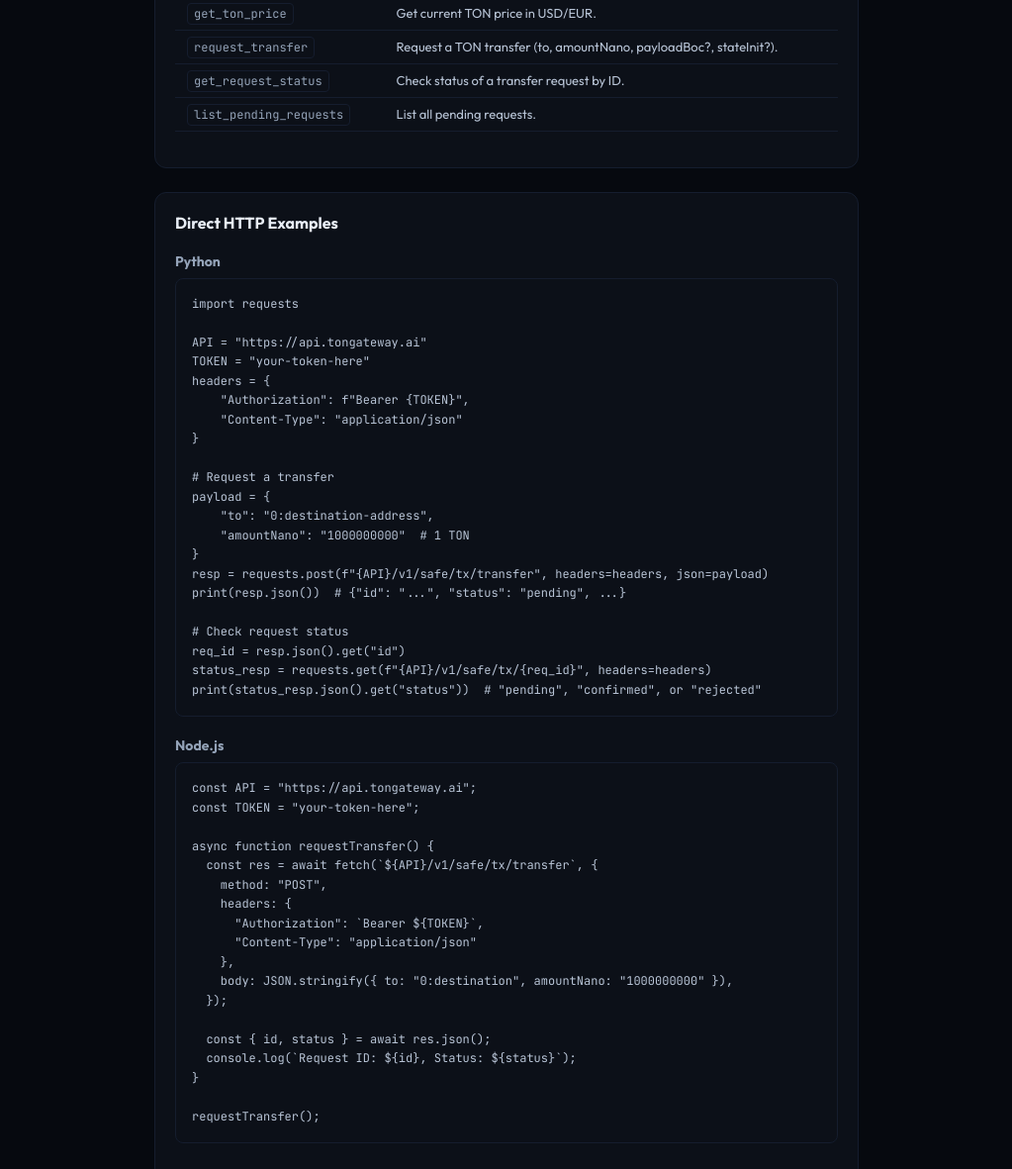
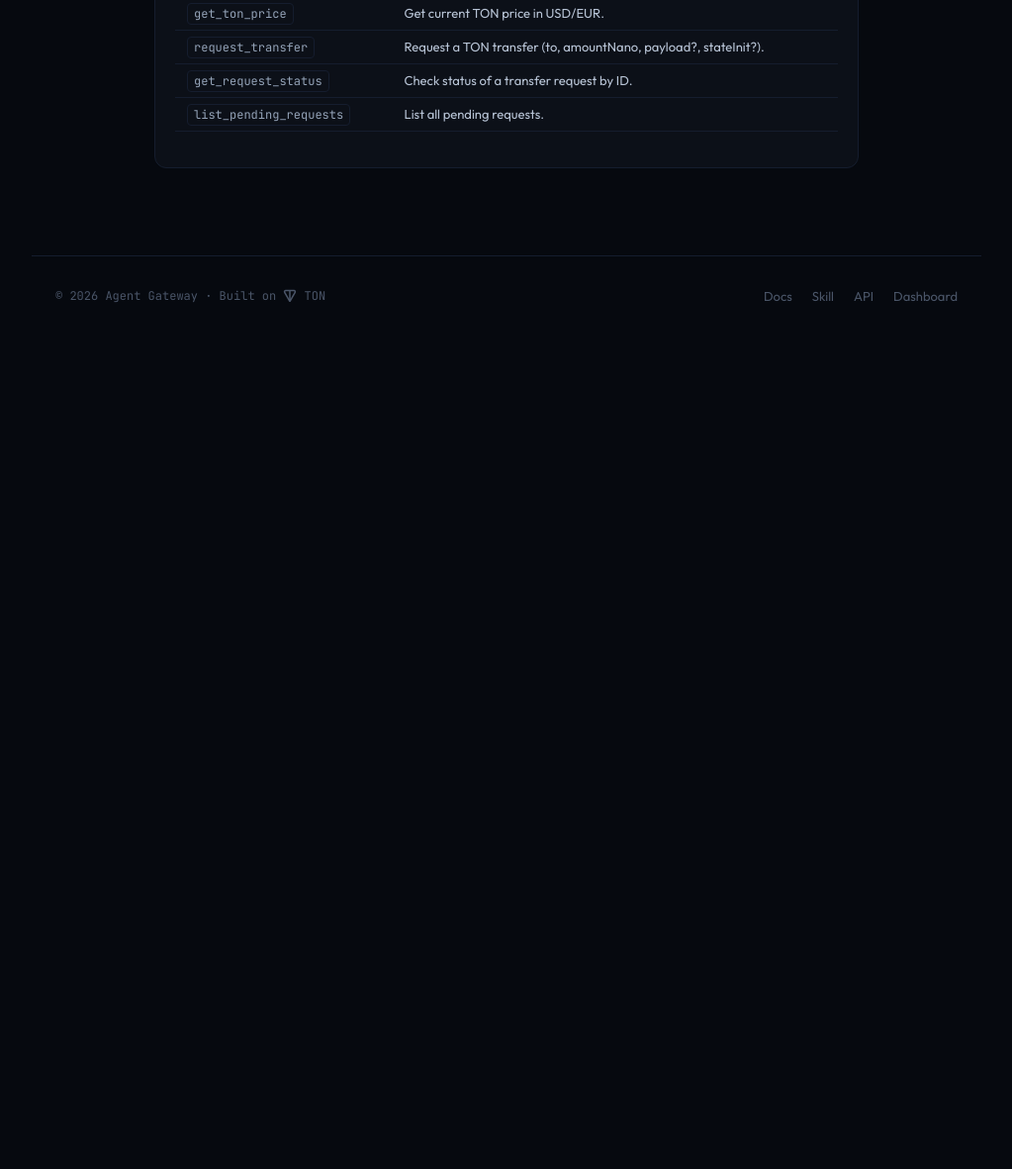
Before and after one commit to pewpewgogo/ton-agent-gateway-client, a plain HTML site: page public/docs.html in a window 1280 px wide. Shown: the part 3341-4522 px from the top of the page at 99% size, without its empty margins (128-1151 px from the left). After the commit the page ends 3680 px from the top, so only its background shows below. Drawn offline with Linux system fonts and the light colour scheme.

Commit message:
Rename payloadBoc to payload, remove Direct HTTP Examples from docs

```diff
--- a/public/docs.html
+++ b/public/docs.html
@@ -121,7 +121,7 @@
         <tr><th>Field</th><th>Type</th><th>Required</th><th>Description</th></tr>
         <tr><td><code>to</code></td><td>string</td><td>Yes</td><td>Destination TON address.</td></tr>
         <tr><td><code>amountNano</code></td><td>string</td><td>Yes</td><td>Amount in nanoTON (1 TON = 1000000000).</td></tr>
-        <tr><td><code>payloadBoc</code></td><td>string</td><td>No</td><td>Optional BOC-encoded payload.</td></tr>
+        <tr><td><code>payload</code></td><td>string</td><td>No</td><td>Optional BOC-encoded payload.</td></tr>
         <tr><td><code>stateInit</code></td><td>string</td><td>No</td><td>Optional stateInit BOC for contract deployment.</td></tr>
       </table>
     </section>
@@ -165,58 +165,12 @@
         <tr><td><code>get_nft_items</code></td><td>List NFTs owned by the wallet.</td></tr>
         <tr><td><code>resolve_name</code></td><td>Resolve .ton domain to address.</td></tr>
         <tr><td><code>get_ton_price</code></td><td>Get current TON price in USD/EUR.</td></tr>
-        <tr><td><code>request_transfer</code></td><td>Request a TON transfer (to, amountNano, payloadBoc?, stateInit?).</td></tr>
+        <tr><td><code>request_transfer</code></td><td>Request a TON transfer (to, amountNano, payload?, stateInit?).</td></tr>
         <tr><td><code>get_request_status</code></td><td>Check status of a transfer request by ID.</td></tr>
         <tr><td><code>list_pending_requests</code></td><td>List all pending requests.</td></tr>
       </table>
     </section>
 
-    <!-- Direct HTTP -->
-    <section class="card">
-      <h2 style="margin-top:0">Direct HTTP Examples</h2>
-
-      <h3>Python</h3>
-<pre><code>import requests
-
-API = "https://api.tongateway.ai"
-TOKEN = "your-token-here"
-headers = {
-    "Authorization": f"Bearer {TOKEN}",
-    "Content-Type": "application/json"
-}
-
-# Request a transfer
-payload = {
-    "to": "0:destination-address",
-    "amountNano": "1000000000"  # 1 TON
-}
-resp = requests.post(f"{API}/v1/safe/tx/transfer", headers=headers, json=payload)
-print(resp.json())  # {"id": "...", "status": "pending", ...}
-
-# Check request status
-req_id = resp.json().get("id")
-status_resp = requests.get(f"{API}/v1/safe/tx/{req_id}", headers=headers)
-print(status_resp.json().get("status"))  # "pending", "confirmed", or "rejected"</code></pre>
-
-      <h3>Node.js</h3>
-<pre><code>const API = "https://api.tongateway.ai";
-const TOKEN = "your-token-here";
-
-async function requestTransfer() {
-  const res = await fetch(`${API}/v1/safe/tx/transfer`, {
-    method: "POST",
-    headers: {
-      "Authorization": `Bearer ${TOKEN}`,
-      "Content-Type": "application/json"
-    },
-    body: JSON.stringify({ to: "0:destination", amountNano: "1000000000" }),
-  });
-
-  const { id, status } = await res.json();
-  console.log(`Request ID: ${id}, Status: ${status}`);
-}
-
-requestTransfer();</code></pre>
     </section>
   </div>
 
```
Also changed, not shown: public/skill/codex.html (+1 -1 lines), public/skill/cursor.html (+1 -1 lines), public/skill/mcp.html (+1 -1 lines).
